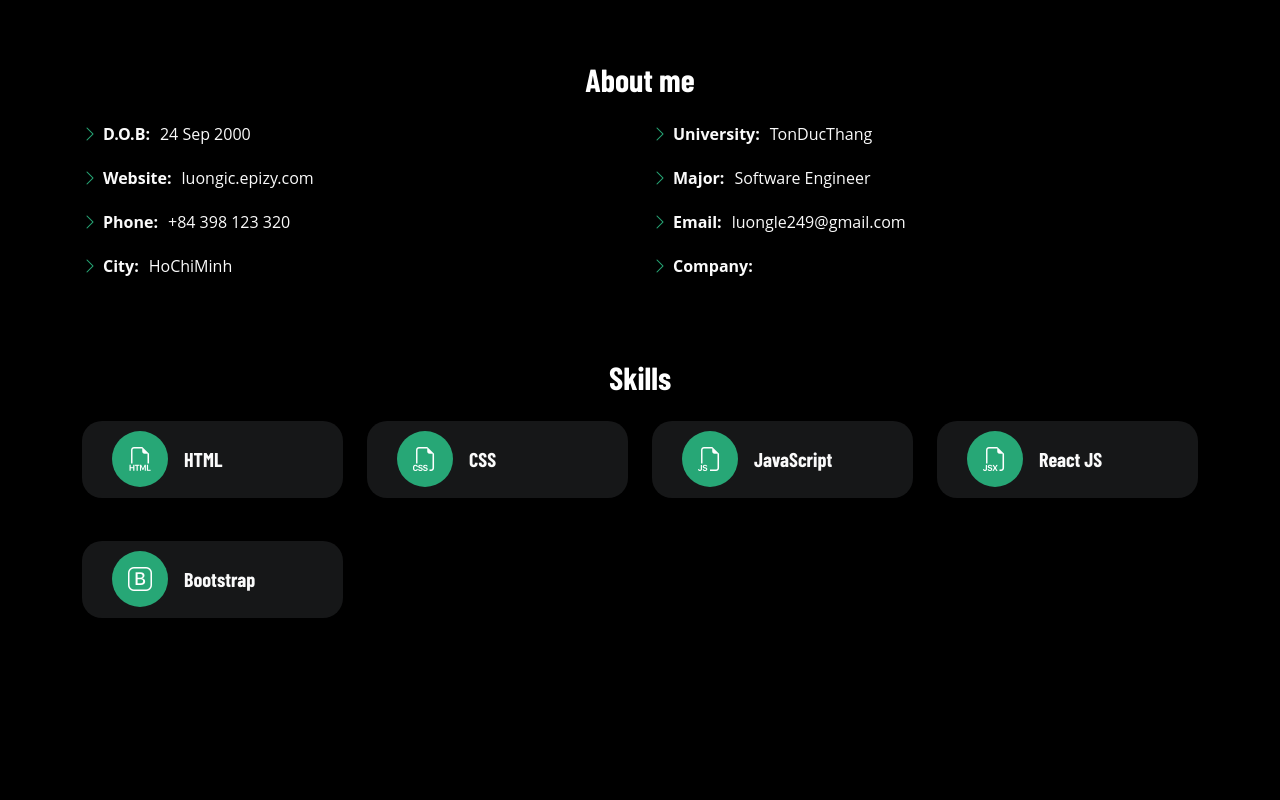
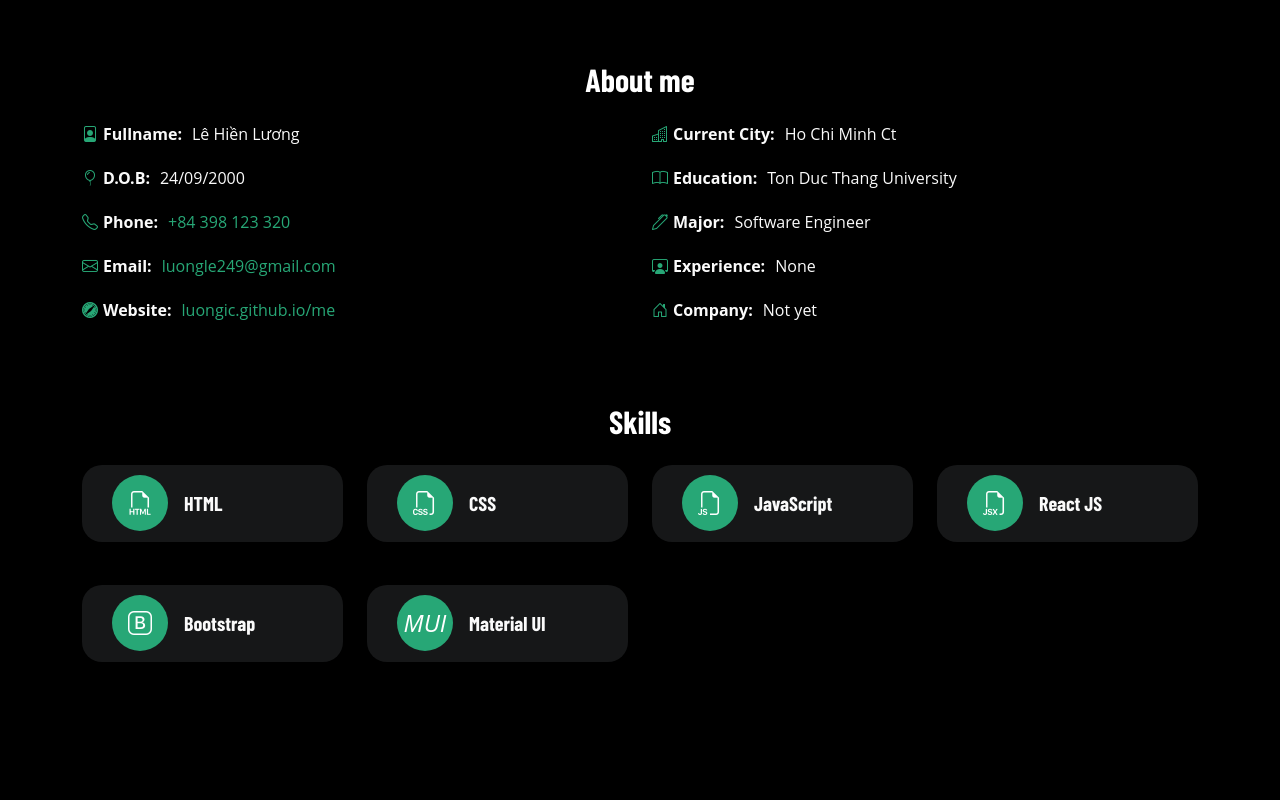
Before and after one commit to luongic/mever, a plain HTML site: page index.html in a window 1280 px wide. Shown: the part 960-1760 px from the top of the page. Drawn offline with nearby package versions, Linux system fonts and the light colour scheme; a web font is replaced by a local one.

Commit message:
update field
update field

```diff
--- a/index.html
+++ b/index.html
@@ -55,9 +55,10 @@
       </nav>
 
       <div class="header-social-links">
-        <a target="_blank" href="https://twitter.com/luongic" class="twitter"><i class="bi bi-twitter"></i></a>
         <a target="_blank" href="https://www.facebook.com/luongic" class="facebook"><i class="bi bi-facebook"></i></a>
         <a target="_blank" href="https://www.instagram.com/luongleee/" class="instagram"><i class="bi bi-instagram"></i></a>
+        <a target="_blank" href="https://github.com/luongic" class="twitter"><i class="bi bi-github"></i></a>
+        <a target="_blank" href="https://twitter.com/luongic" class="twitter"><i class="bi bi-twitter"></i></a>
         <a target="_blank" href="https://www.linkedin.com/in/luongleee/" class="linkedin"><i class="bi bi-linkedin"></i></i></a>
       </div>
       <i class="mobile-nav-toggle mobile-nav-show bi bi-list"></i>
@@ -106,18 +107,22 @@
           <div class="row">
             <div class="col-lg-6">
               <ul>
-                <li><i class="bi bi-chevron-right"></i> <strong>D.O.B:</strong> <span>24 Sep 2000</span></li>
-                <li><i class="bi bi-chevron-right"></i> <strong>Website:</strong> <span>luongic.epizy.com</span></li>
-                <li><i class="bi bi-chevron-right"></i> <strong>Phone:</strong> <span>+84 398 123 320</span></li>
-                <li><i class="bi bi-chevron-right"></i> <strong>City:</strong> <span>HoChiMinh</span></li>
+                <li><i class="bi bi-file-person"></i> <strong>Fullname:</strong> <span>Lê Hiền Lương</span></li>
+                <li><i class="bi bi-balloon"></i> <strong>D.O.B:</strong> <span>24/09/2000</span></li>
+                <li><i class="bi bi-telephone"></i> <strong>Phone:</strong> <a href="tel:+ 84398123320"> <span>+84 398 123 320</span> </a></li>
+                <li><i class="bi bi-envelope"></i> <strong>Email:</strong> <a href="mailto:luongle249@gmail.com" ><span>luongle249@gmail.com</span> </a></li>
+                <li><i class="bi bi-browser-safari"></i></i> <strong>Website:</strong> <span> <a href="https://luongic.github.io/me/"> luongic.github.io/me</a> </span></li>
+
+
               </ul>
             </div>
             <div class="col-lg-6">
               <ul>
-                <li><i class="bi bi-chevron-right"></i> <strong>University:</strong> <span>TonDucThang</span></li>
-                <li><i class="bi bi-chevron-right"></i> <strong>Major:</strong> <span> Software Engineer</span></li>
-                <li><i class="bi bi-chevron-right"></i> <strong>Email:</strong> <span>luongle249@gmail.com</span></li>
-                <li><i class="bi bi-chevron-right"></i> <strong>Company:</strong> <span></span></li>
+                <li><i class="bi bi-building"></i> <strong>Current City:</strong> <span>Ho Chi Minh Ct</span></li>
+                <li><i class="bi bi-book"></i> <strong>Education:</strong> <span>Ton Duc Thang University</span></li>
+                <li><i class="bi bi-pen"></i> <strong>Major:</strong> <span> Software Engineer</span></li>
+                <li><i class="bi bi-person-workspace"></i> <strong>Experience:</strong> <span>None</span></li>
+                <li><i class="bi bi-house-door"></i> <strong>Company:</strong> <span>Not yet</span></li>
               </ul>
             </div>
           </div>
@@ -178,6 +183,13 @@
             </div>
           </div><!-- End Service Item -->
 
+          <div class="col-xl-3 col-md-6 d-flex">
+            <div class="service-item position-relative d-flex  align-items-center">
+              <i >MUI</i>
+              <h4>Material UI</h4>
+            </div>
+          </div><!-- End Service Item -->
+
 
 
         </div>
@@ -223,8 +235,11 @@
         From luongleee with ❤
       </div>
       <div class="credits">
+        Since 2022 - Version: 2.0.0
+      </div>
+      <div class="credits">
 
-        Version: 2.0.0 Since 2022
+        Ver 1.0 <a href="https://luongic.github.io/me/" target="_blank">right here!</a>
       </div>
     </div>
   </footer><!-- End Footer -->
```
